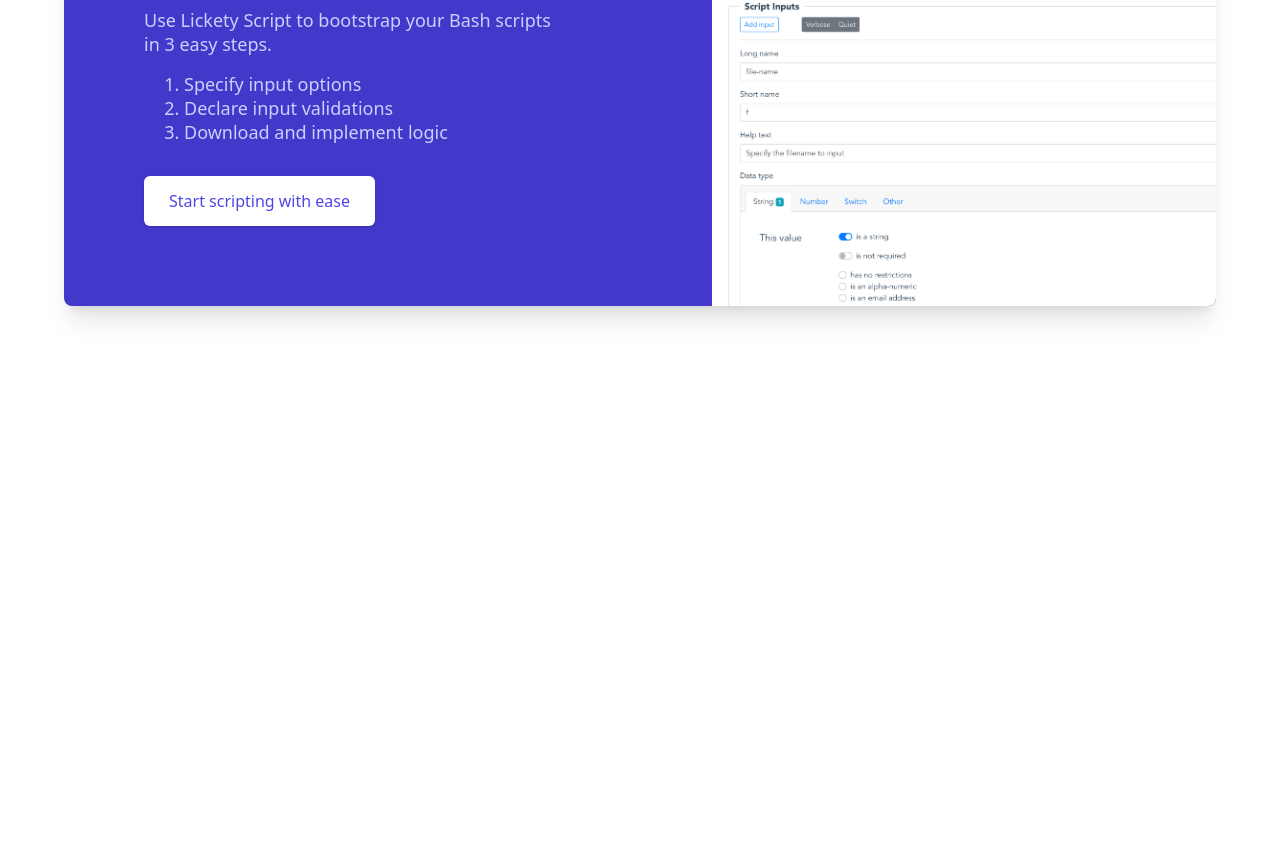
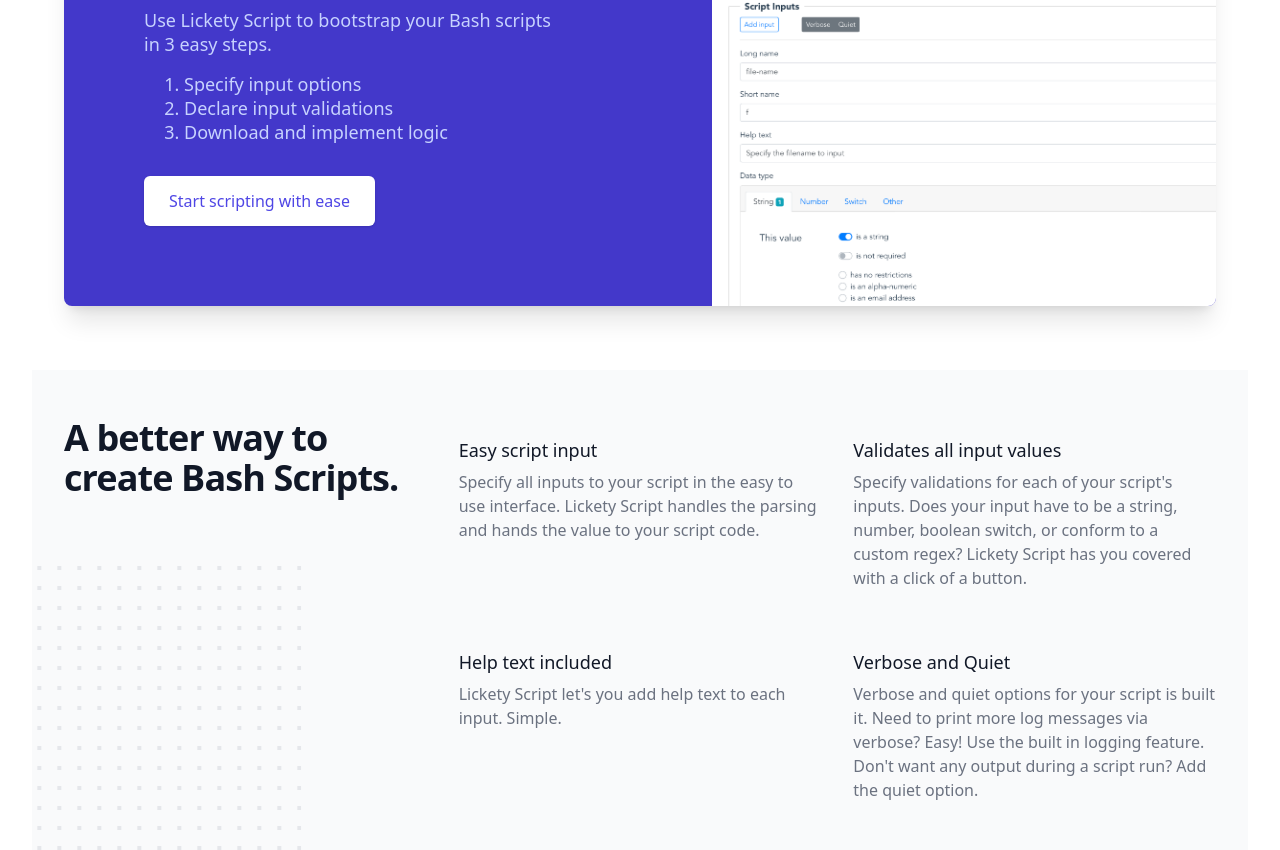
Before and after one commit to mikeleitz/licketyscript-portal, a Vue app: page / in a window 1280 px wide. Shown: the part 297-1147 px from the top of the page. Before the commit the page ends 800 px from the top, so only its background shows below. Built offline with nearby package versions, Linux system fonts and the light colour scheme.

Commit message:
Add feature section.

```diff
--- /dev/null
+++ b/src/components/Home/FeatureSection.vue
@@ -0,0 +1,112 @@
+<template>
+  <!-- This example requires Tailwind CSS v2.0+ -->
+  <div class="bg-gray-50 overflow-hidden">
+    <div class="relative max-w-7xl mx-auto py-12 px-4 sm:px-6 lg:px-8">
+      <svg
+          class="absolute top-0 left-full transform -translate-x-1/2 -translate-y-3/4 lg:left-auto lg:right-full lg:translate-x-2/3 lg:translate-y-1/4"
+          width="404" height="784" fill="none" viewBox="0 0 404 784" aria-hidden="true">
+        <defs>
+          <pattern id="8b1b5f72-e944-4457-af67-0c6d15a99f38" x="0" y="0" width="20" height="20"
+                   patternUnits="userSpaceOnUse">
+            <rect x="0" y="0" width="4" height="4" class="text-gray-200" fill="currentColor"/>
+          </pattern>
+        </defs>
+        <rect width="404" height="784" fill="url(#8b1b5f72-e944-4457-af67-0c6d15a99f38)"/>
+      </svg>
+
+      <div class="relative lg:grid lg:grid-cols-3 lg:gap-x-8">
+        <div class="lg:col-span-1">
+          <h2 class="text-3xl font-extrabold tracking-tight text-gray-900 sm:text-4xl">
+            A better way to create Bash Scripts.
+          </h2>
+        </div>
+        <dl class="mt-10 space-y-10 sm:space-y-0 sm:grid sm:grid-cols-2 sm:gap-x-8 sm:gap-y-10 lg:mt-0 lg:col-span-2">
+          <div>
+<!--            <div class="flex items-center justify-center h-12 w-12 rounded-md bg-indigo-500 text-white">
+              &lt;!&ndash; Heroicon name: globe-alt &ndash;&gt;
+              <svg class="h-6 w-6" xmlns="http://www.w3.org/2000/svg" fill="none" viewBox="0 0 24 24"
+                   stroke="currentColor" aria-hidden="true">
+                <path stroke-linecap="round" stroke-linejoin="round" stroke-width="2"
+                      d="M21 12a9 9 0 01-9 9m9-9a9 9 0 00-9-9m9 9H3m9 9a9 9 0 01-9-9m9 9c1.657 0 3-4.03 3-9s-1.343-9-3-9m0 18c-1.657 0-3-4.03-3-9s1.343-9 3-9m-9 9a9 9 0 019-9"/>
+              </svg>
+            </div>-->
+            <div class="mt-5">
+              <dt class="text-lg leading-6 font-medium text-gray-900">
+                Easy script input
+              </dt>
+              <dd class="mt-2 text-base text-gray-500">
+                Specify all inputs to your script in the easy to use interface. Lickety Script handles the parsing and hands the value to your script code.
+              </dd>
+            </div>
+          </div>
+
+          <div>
+<!--            <div class="flex items-center justify-center h-12 w-12 rounded-md bg-indigo-500 text-white">
+              &lt;!&ndash; Heroicon name: scale &ndash;&gt;
+              <svg class="h-6 w-6" xmlns="http://www.w3.org/2000/svg" fill="none" viewBox="0 0 24 24"
+                   stroke="currentColor" aria-hidden="true">
+                <path stroke-linecap="round" stroke-linejoin="round" stroke-width="2"
+                      d="M3 6l3 1m0 0l-3 9a5.002 5.002 0 006.001 0M6 7l3 9M6 7l6-2m6 2l3-1m-3 1l-3 9a5.002 5.002 0 006.001 0M18 7l3 9m-3-9l-6-2m0-2v2m0 16V5m0 16H9m3 0h3"/>
+              </svg>
+            </div>-->
+            <div class="mt-5">
+              <dt class="text-lg leading-6 font-medium text-gray-900">
+                Validates all input values
+              </dt>
+              <dd class="mt-2 text-base text-gray-500">
+                Specify validations for each of your script's inputs. Does your input have to be a string, number, boolean switch, or conform to a custom regex? Lickety Script has you covered with a click of a button.
+              </dd>
+            </div>
+          </div>
+
+          <div>
+<!--            <div class="flex items-center justify-center h-12 w-12 rounded-md bg-indigo-500 text-white">
+              &lt;!&ndash; Heroicon name: lightning-bolt &ndash;&gt;
+              <svg class="h-6 w-6" xmlns="http://www.w3.org/2000/svg" fill="none" viewBox="0 0 24 24"
+                   stroke="currentColor" aria-hidden="true">
+                <path stroke-linecap="round" stroke-linejoin="round" stroke-width="2" d="M13 10V3L4 14h7v7l9-11h-7z"/>
+              </svg>
+            </div>-->
+            <div class="mt-5">
+              <dt class="text-lg leading-6 font-medium text-gray-900">
+                Help text included
+              </dt>
+              <dd class="mt-2 text-base text-gray-500">
+                Lickety Script let's you add help text to each input. Simple.
+              </dd>
+            </div>
+          </div>
+
+          <div>
+<!--            <div class="flex items-center justify-center h-12 w-12 rounded-md bg-indigo-500 text-white">
+              &lt;!&ndash; Heroicon name: mail &ndash;&gt;
+              <svg class="h-6 w-6" xmlns="http://www.w3.org/2000/svg" fill="none" viewBox="0 0 24 24"
+                   stroke="currentColor" aria-hidden="true">
+                <path stroke-linecap="round" stroke-linejoin="round" stroke-width="2"
+                      d="M3 8l7.89 5.26a2 2 0 002.22 0L21 8M5 19h14a2 2 0 002-2V7a2 2 0 00-2-2H5a2 2 0 00-2 2v10a2 2 0 002 2z"/>
+              </svg>
+            </div>-->
+            <div class="mt-5">
+              <dt class="text-lg leading-6 font-medium text-gray-900">
+                Verbose and Quiet
+              </dt>
+              <dd class="mt-2 text-base text-gray-500">
+                Verbose and quiet options for your script is built it. Need to print more log messages via verbose? Easy! Use the built in logging feature. Don't want any output during a script run? Add the quiet option.
+              </dd>
+            </div>
+          </div>
+        </dl>
+      </div>
+    </div>
+  </div>
+</template>
+
+<script>
+export default {
+  name: "FeatureSection"
+}
+</script>
+
+<style scoped>
+
+</style>
--- a/src/views/Portal.vue
+++ b/src/views/Portal.vue
@@ -23,6 +23,9 @@
           <div class="px-4 sm:px-0">
             <TopCta/>
           </div>
+          <div class="px-4 sm:px-0">
+            <FeatureSection/>
+          </div>
           <!-- /End replace -->
         </div>
       </main>
@@ -36,9 +39,11 @@
 import TopCta from "@/components/Home/TopCta";
 import NavBar from "@/components/NavBar";
 import MobileNav from "@/components/MobileNav";
+import FeatureSection from "@/components/Home/FeatureSection";
 export default {
   name: 'Portal',
   components: {
+    FeatureSection,
     MobileNav,
     NavBar,
     TopCta
```
